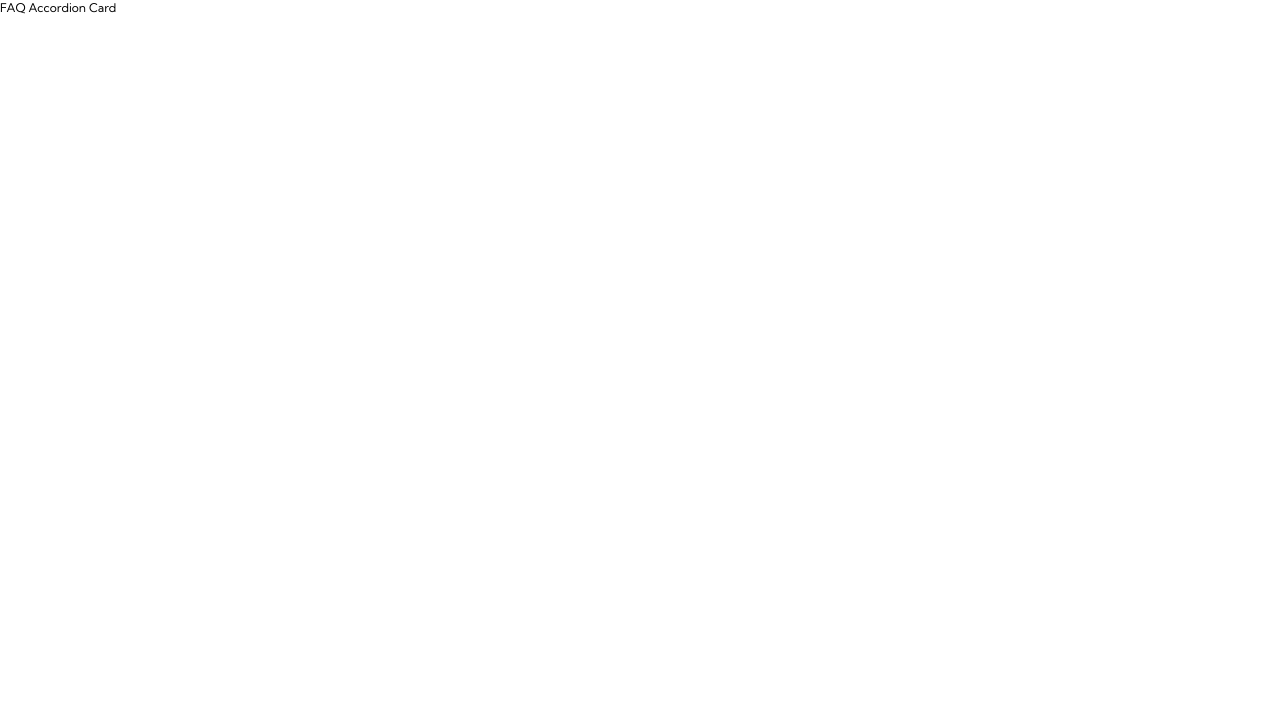
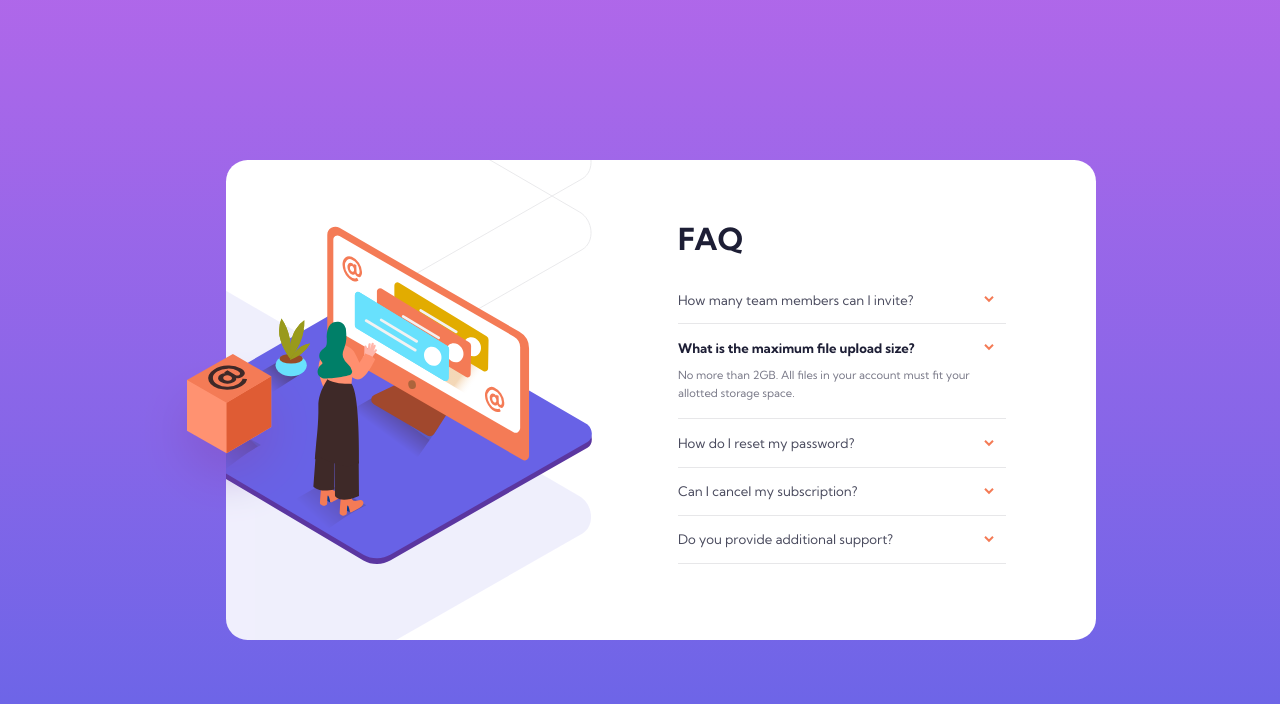
Before and after one commit to ishantbhurani/faq-accordion-card, a plain HTML site: page index.html in a window 1280 px wide. Drawn offline with Linux system fonts and the light colour scheme.

Commit message:
Added desktop layout

```diff
--- a/index.html
+++ b/index.html
@@ -20,6 +20,87 @@
     <title>FAQ Accordion Card</title>
   </head>
   <body>
-    FAQ Accordion Card
+    <main>
+      <div class="card-container">
+        <img
+          src="./images/illustration-box-desktop.svg"
+          class="box-illustration"
+        />
+        <div class="card">
+          <div class="illustration">
+            <img
+              src="./images/bg-pattern-desktop.svg"
+              class="base-illustration"
+            />
+            <img
+              src="./images/illustration-woman-online-desktop.svg"
+              class="woman-illustration"
+            />
+          </div>
+          <div class="faq-content">
+            <h1 class="title">FAQ</h1>
+            <ul class="faq-list">
+              <li class="faq-item">
+                <div class="faq-item-header">
+                  <h2 class="faq-item-title">
+                    How many team members can I invite?
+                  </h2>
+                  <img src="./images/icon-arrow-down.svg" class="arrow-icon" />
+                </div>
+                <p class="faq-item-desc">
+                  You can invite up to 2 additional users on the Free plan.
+                  There is no limit on team members for the Premium plan.
+                </p>
+              </li>
+              <li class="faq-item active">
+                <div class="faq-item-header">
+                  <h2 class="faq-item-title">
+                    What is the maximum file upload size?
+                  </h2>
+                  <img src="./images/icon-arrow-down.svg" class="arrow-icon" />
+                </div>
+                <p class="faq-item-desc">
+                  No more than 2GB. All files in your account must fit your
+                  allotted storage space.
+                </p>
+              </li>
+              <li class="faq-item">
+                <div class="faq-item-header">
+                  <h2 class="faq-item-title">How do I reset my password?</h2>
+                  <img src="./images/icon-arrow-down.svg" class="arrow-icon" />
+                </div>
+                <p class="faq-item-desc">
+                  Click “Forgot password” from the login page or “Change
+                  password” from your profile page. A reset link will be emailed
+                  to you.
+                </p>
+              </li>
+              <li class="faq-item">
+                <div class="faq-item-header">
+                  <h2 class="faq-item-title">Can I cancel my subscription?</h2>
+                  <img src="./images/icon-arrow-down.svg" class="arrow-icon" />
+                </div>
+                <p class="faq-item-desc">
+                  Yes! Send us a message and we’ll process your request no
+                  questions asked.
+                </p>
+              </li>
+              <li class="faq-item">
+                <div class="faq-item-header">
+                  <h2 class="faq-item-title">
+                    Do you provide additional support?
+                  </h2>
+                  <img src="./images/icon-arrow-down.svg" class="arrow-icon" />
+                </div>
+                <p class="faq-item-desc">
+                  Chat and email support is available 24/7. Phone lines are open
+                  during normal business hours.
+                </p>
+              </li>
+            </ul>
+          </div>
+        </div>
+      </div>
+    </main>
   </body>
 </html>
--- a/style.css
+++ b/style.css
@@ -28,9 +28,134 @@
 
   /* Dividers */
   --color-light-grayish-blue: hsl(240, 5%, 91%);
+
+  --color-white: hsl(0, 0%, 100%);
 }
 
 body {
   font-family: var(--font-kumbh-sans);
   font-size: var(--font-size-12);
 }
+
+main {
+  width: 100%;
+  height: 100vh;
+  background: linear-gradient(
+    to bottom,
+    var(--color-soft-violet),
+    var(--color-soft-blue)
+  );
+  padding: 1em;
+}
+
+ul {
+  list-style-type: none;
+}
+
+.card-container {
+  width: 870px;
+  position: relative;
+  top: 50%;
+  left: 50%;
+  transform: translate(-50%, -50%);
+  margin-left: 1.75em;
+}
+
+.card {
+  width: 100%;
+  height: 480px;
+  background-color: var(--color-white);
+  display: flex;
+  flex-direction: row;
+  justify-content: space-between;
+  padding: 1em;
+  border-radius: 1.8em;
+  overflow: hidden;
+}
+
+.illustration {
+  width: 45%;
+  position: relative;
+}
+
+.base-illustration,
+.woman-illustration,
+.box-illustration {
+  position: absolute;
+}
+
+.base-illustration {
+  width: 76em;
+  top: -64%;
+  right: 7%;
+}
+
+.woman-illustration {
+  width: 37em;
+  top: 11.8%;
+  right: 7%;
+}
+
+.box-illustration {
+  width: 15em;
+  top: 40%;
+  right: 89.3%;
+  z-index: 1;
+}
+
+.faq-content {
+  width: 48%;
+  padding: 4em 0;
+}
+
+.title {
+  font-size: 1.9rem;
+  color: var(--color-very-dark-desaturated-blue);
+}
+
+.faq-list {
+  padding: 1.5em 6.5em 1.5em 0;
+}
+
+.faq-item {
+  padding: 1.3em 0;
+  padding-right: 1em;
+  border-bottom: 1px solid var(--color-light-grayish-blue);
+  cursor: pointer;
+}
+
+.faq-item-header {
+  display: flex;
+  flex-direction: row;
+  align-items: center;
+  justify-content: space-between;
+}
+
+.faq-item-title {
+  font-size: 0.825rem;
+  font-weight: 400;
+  color: var(--color-very-dark-grayish-blue);
+  transition: all 0.2s ease-in-out;
+}
+
+.faq-item-desc {
+  display: none;
+  padding-top: 1em;
+  font-size: 0.7rem;
+  line-height: 1.6;
+  color: var(--color-dark-grayish-blue);
+}
+
+.faq-item.active .faq-item-desc {
+  display: block;
+}
+
+.faq-item.active .faq-item-title {
+  color: var(--color-very-dark-desaturated-blue);
+  font-weight: bold;
+}
+
+.faq-item:not(.active):hover .faq-item-title,
+.faq-item:not(.active):focus .faq-item-title {
+  color: var(--color-soft-red);
+}
```
